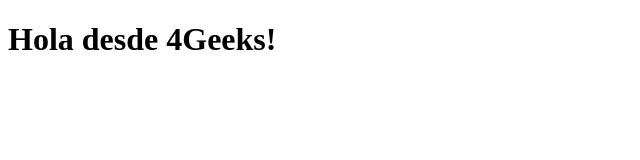
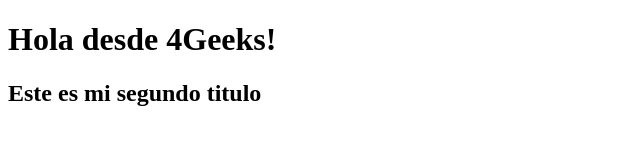
Before and after one commit to 4GeeksAcademy/josecaro02-Latam_PT_29-GIT, a plain HTML site: page index.html in a window 1280 px wide. Shown: the whole page, without its empty margins (0-640 px from the left). Drawn offline with Linux system fonts and the light colour scheme.

Commit message:
[Modifique index.html]
Agregue un segundo titulo h2 y olvide decir esto
Y aca esto otro

```diff
--- a/index.html
+++ b/index.html
@@ -7,5 +7,6 @@
 </head>
 <body>
     <h1>Hola desde 4Geeks!</h1>
+    <h2>Este es mi segundo titulo</h2>
 </body>
 </html>
```
